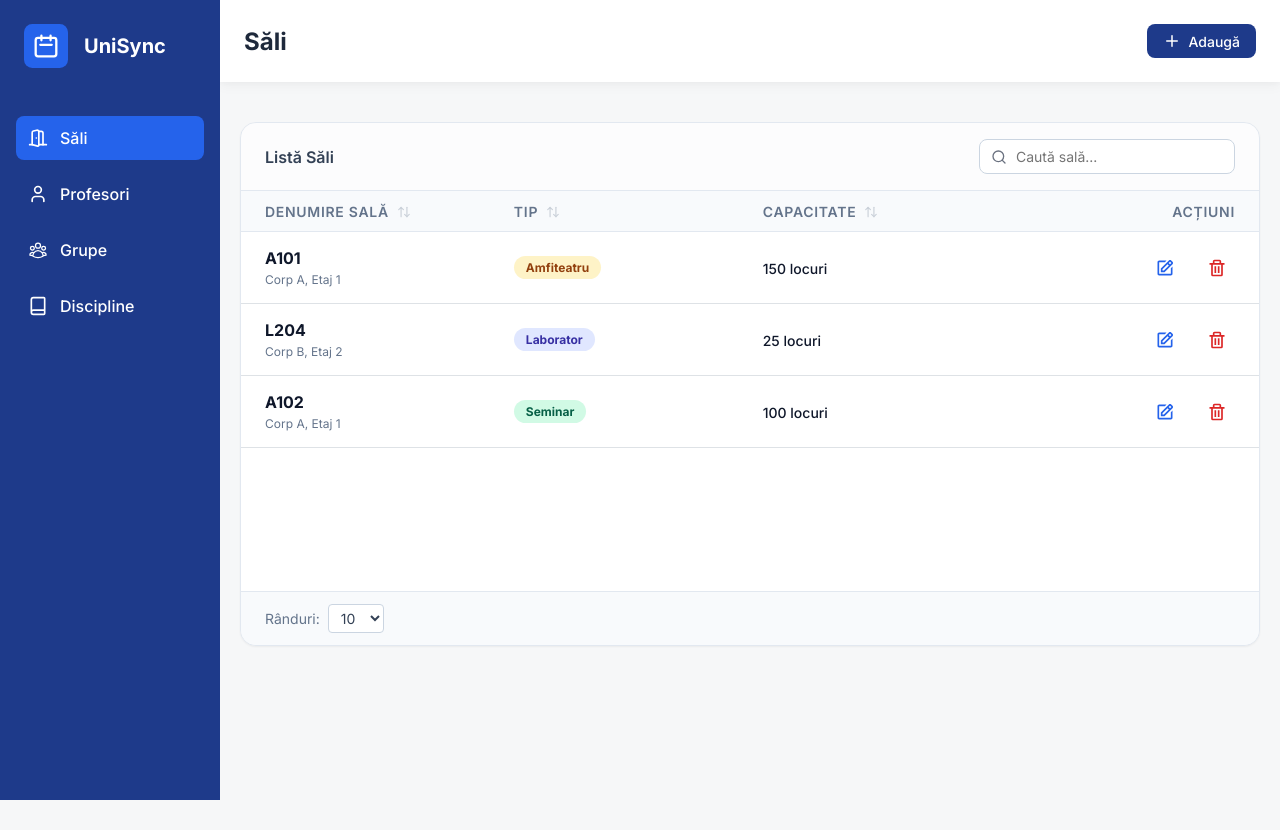
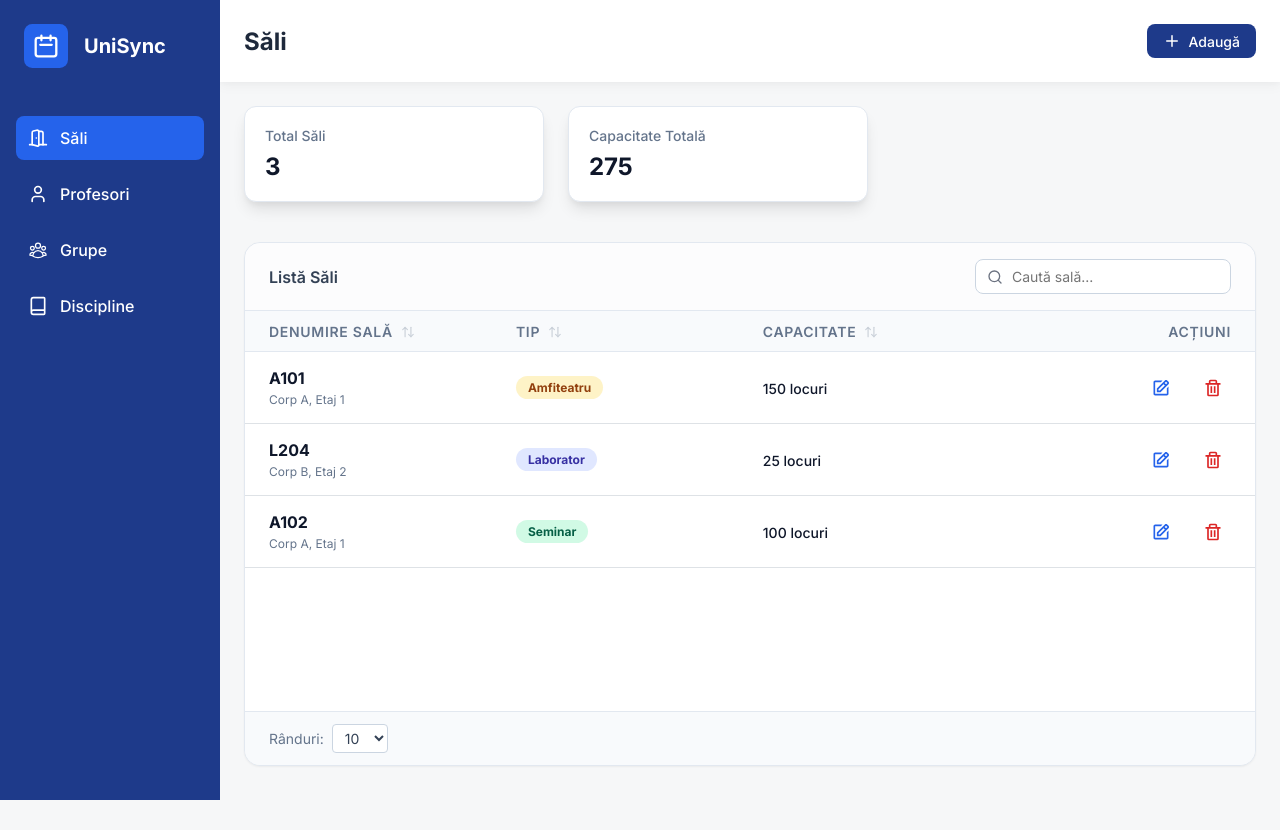
Before and after one commit to ISTEAMX/IS-Frontend, a React (Vite) app: page /admin/rooms in a window 1280 px wide. Before the commit the page ends 800 px from the top, so only its background shows below. Built offline with nearby package versions, Linux system fonts and the light colour scheme.

Commit message:
IST-90: Build info card for admin pages (#17)

```diff
--- a/src/components/dataTable/DataTable.module.css
+++ b/src/components/dataTable/DataTable.module.css
@@ -6,7 +6,7 @@
   overflow: hidden;
   display: flex;
   flex-direction: column;
-  margin: var(--space-10) var(--space-5);
+  margin: var(--space-10) 0;
 }
 
 .toolbar {
--- /dev/null
+++ b/src/components/ui/InfoCard.module.css
@@ -0,0 +1,25 @@
+.card {
+  max-width: 300px;
+  width: 100%;
+  display: flex;
+  flex-direction: column;
+  gap: var(--space-2);
+  background-color: white;
+  padding: var(--space-5);
+  border: 1px solid var(--border-light);
+  border-radius: var(--space-3);
+  box-shadow:
+    0 10px 15px -3px rgba(0, 0, 0, 0.1),
+    0 4px 6px -2px rgba(0, 0, 0, 0.05);
+}
+
+.title {
+  font-size: var(--text-sm);
+  font-weight: var(--font-medium);
+  color: var(--text-muted);
+}
+
+.info {
+  font-size: var(--text-2xl);
+  font-weight: var(--font-bold);
+}
--- /dev/null
+++ b/src/components/ui/InfoCard.tsx
@@ -0,0 +1,18 @@
+import type { ReactNode } from "react";
+import styles from "./InfoCard.module.css";
+
+interface InfoCardProps {
+  title?: string;
+  info?: ReactNode;
+}
+
+const InfoCard = ({ title, info }: InfoCardProps) => {
+  return (
+    <div className={styles.card}>
+      <h3 className={styles.title}>{title}</h3>
+      <span className={styles.info}>{info}</span>
+    </div>
+  );
+};
+
+export default InfoCard;
--- /dev/null
+++ b/src/pages/admin/rooms/Rooms.module.css
@@ -0,0 +1,15 @@
+.pageWrapper {
+  padding: var(--space-6);
+}
+
+.cardsContainer {
+  display: flex;
+  gap: var(--space-6);
+}
+
+@media screen and (max-width: 465px) {
+  .cardsContainer {
+    flex-direction: column;
+    align-items: center;
+  }
+}
--- a/src/pages/admin/rooms/Rooms.tsx
+++ b/src/pages/admin/rooms/Rooms.tsx
@@ -2,6 +2,9 @@ import { DataTable } from "@/components/dataTable/DataTable";
 import { PageHeader } from "@/components/ui/PageHeader";
 import type { Room } from "@/types/Room.types";
 import { columns } from "./RoomsColumns";
+import InfoCard from "@/components/ui/InfoCard";
+import { calculateTotalCapacity } from "@/utils/roomUtils";
+import styles from "./Rooms.module.css";
 
 // Mock Data
 const MOCK_ROOMS: Room[] = [
@@ -33,12 +36,22 @@ const Rooms = () => {
     <>
       <PageHeader title="Săli" onAddClick={() => {}} />
 
+      <div className={styles.pageWrapper}>
+        <div className={styles.cardsContainer}>
+          <InfoCard title="Total Săli" info={MOCK_ROOMS.length} />
+          <InfoCard
+            title="Capacitate Totală"
+            info={calculateTotalCapacity(MOCK_ROOMS)}
+          />
+        </div>
+
         <DataTable
           columns={columns}
           data={MOCK_ROOMS}
           title="Listă Săli"
           searchPlaceholder="Caută sală..."
         />
+      </div>
     </>
   );
 };
--- /dev/null
+++ b/src/utils/roomUtils.ts
@@ -0,0 +1,5 @@
+import type { Room } from "@/types/Room.types";
+
+export const calculateTotalCapacity = (rooms: Room[]): number => {
+  return rooms.reduce((acc, room) => acc + room.capacity, 0);
+};
```
Lines whose indentation alone changed are shown as unchanged.
